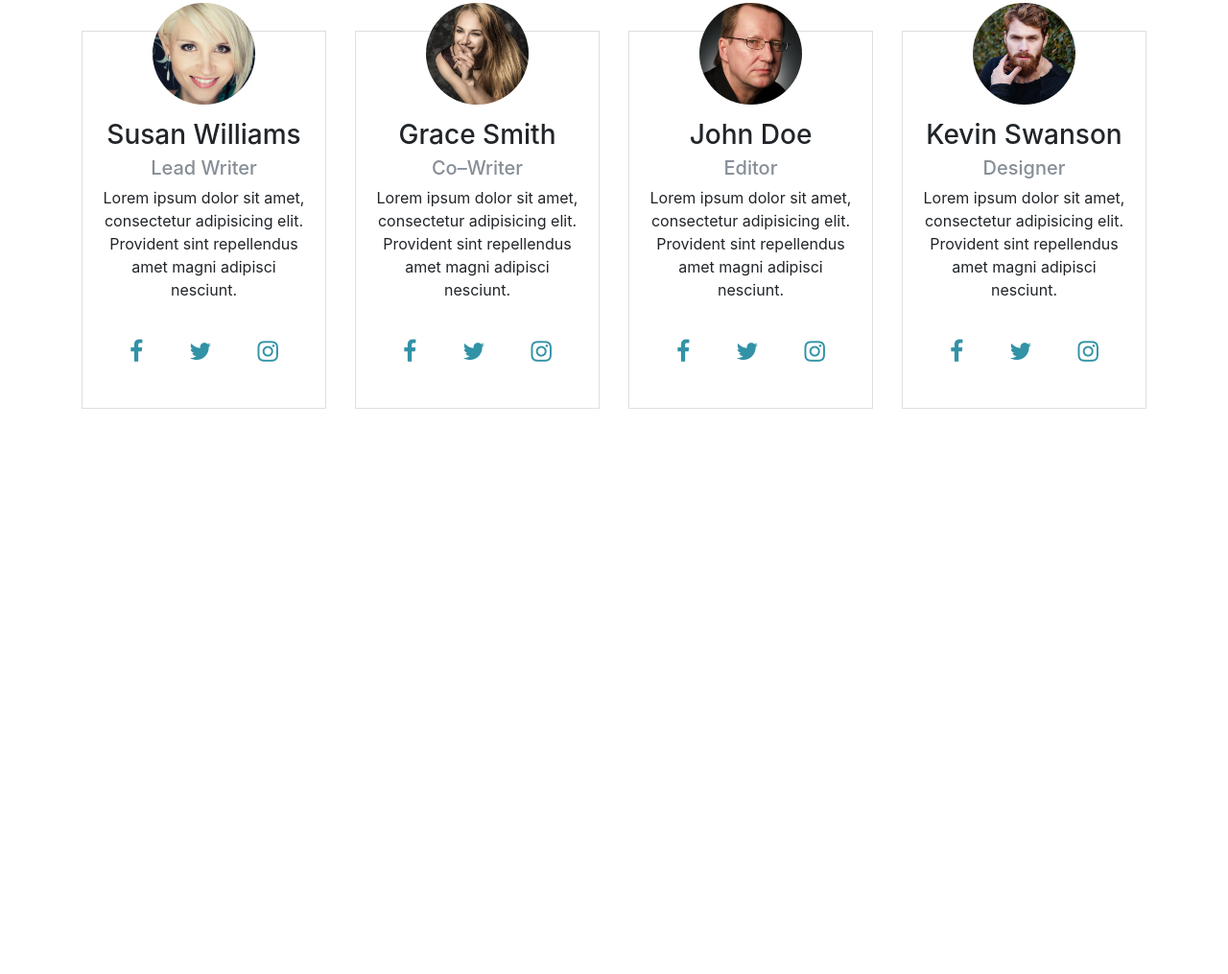
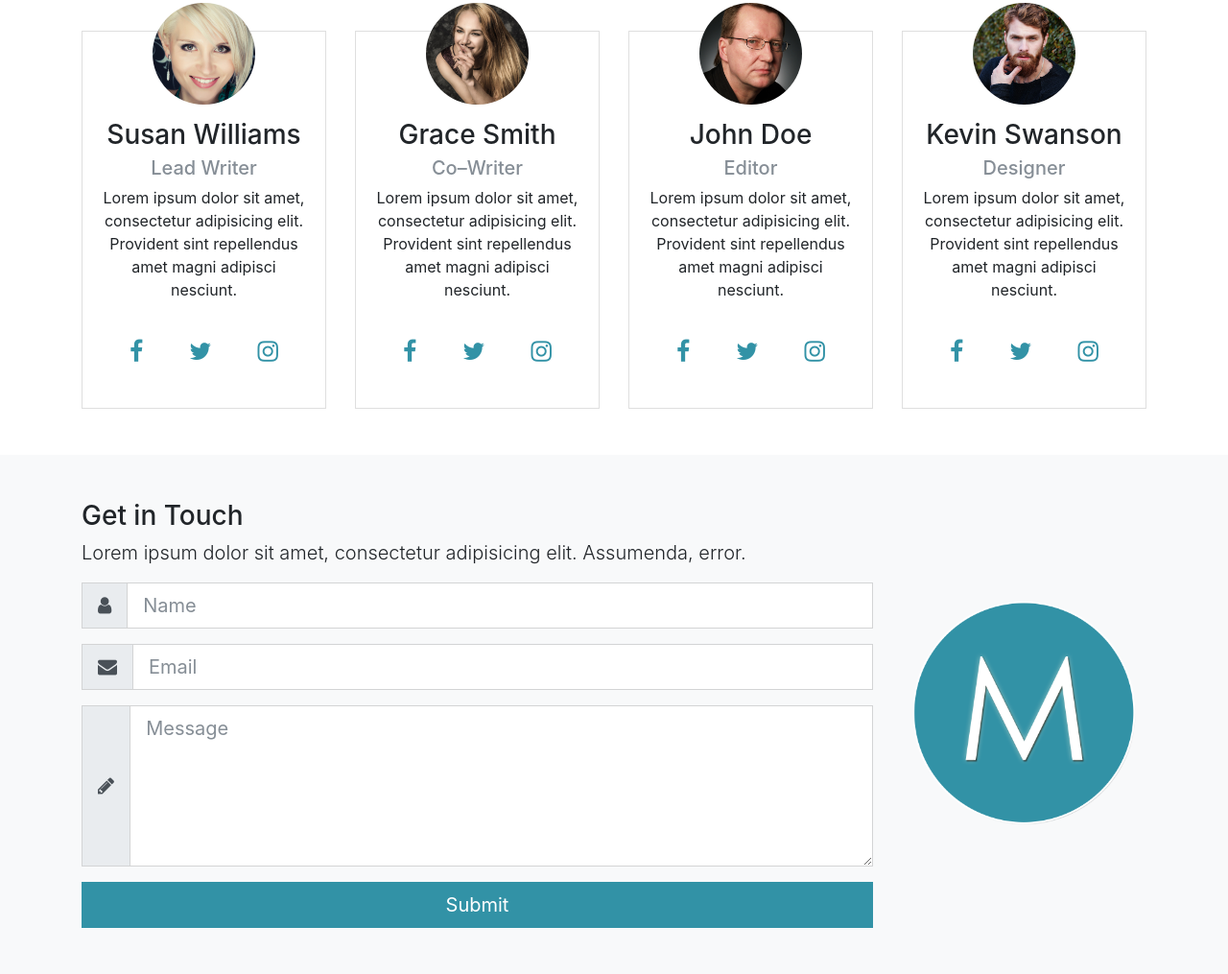
Before and after one commit to toddcf/mizuxe, a website: page src/index.html in a window 1280 px wide. Shown: the part 1927-2942 px from the top of the page at 96% size. Before the commit the page ends 2401 px from the top, so only its background shows below. Drawn offline with Linux system fonts and the light colour scheme.

Commit message:
Added CONTACT section.

```diff
--- a/src/index.html
+++ b/src/index.html
@@ -292,6 +292,52 @@
 		</div>
 	</section>
 
+	<!-- CONTACT -->
+	<section id="contact" class="bg-light py-5">
+		<div class="container">
+			<div class="row">
+				<div class="col-lg-9">
+					<h3>Get in Touch</h3>
+					<p class="lead">Lorem ipsum dolor sit amet, consectetur adipisicing elit. Assumenda, error.</p>
+					<form>
+						<!-- Name -->
+						<div class="form-group">
+							<div class="input-group input-group-lg">
+								<span class="input-group-addon">
+									<i class="fa fa-user"></i>
+								</span>
+								<input type="text" class="form-control" placeholder="Name">
+							</div>
+						</div>
+						<!-- Email -->
+						<div class="form-group">
+							<div class="input-group input-group-lg">
+								<span class="input-group-addon">
+									<i class="fa fa-envelope"></i>
+								</span>
+								<input type="email" class="form-control" placeholder="Email">
+							</div>
+						</div>
+						<!-- Message -->
+						<div class="form-group">
+							<div class="input-group input-group-lg">
+								<span class="input-group-addon">
+									<i class="fa fa-pencil"></i>
+								</span>
+								<textarea class="form-control" placeholder="Message" rows="5"></textarea>
+							</div>
+						</div>
+						<!-- Submit -->
+						<input type="submit" value="Submit" class="btn btn-primary btn-block btn-lg">
+					</form>
+				</div>
+				<div class="col-lg-3 align-self-center">
+					<img src="img/mlogo.png" alt="Mizuxe Logo" class="img-fluid">
+				</div>
+			</div>
+		</div>
+	</section>
+
 	<!-- jQuery -->
 	<script src="js/jquery.min.js"></script>
 	<script src="js/popper.min.js"></script>
```
